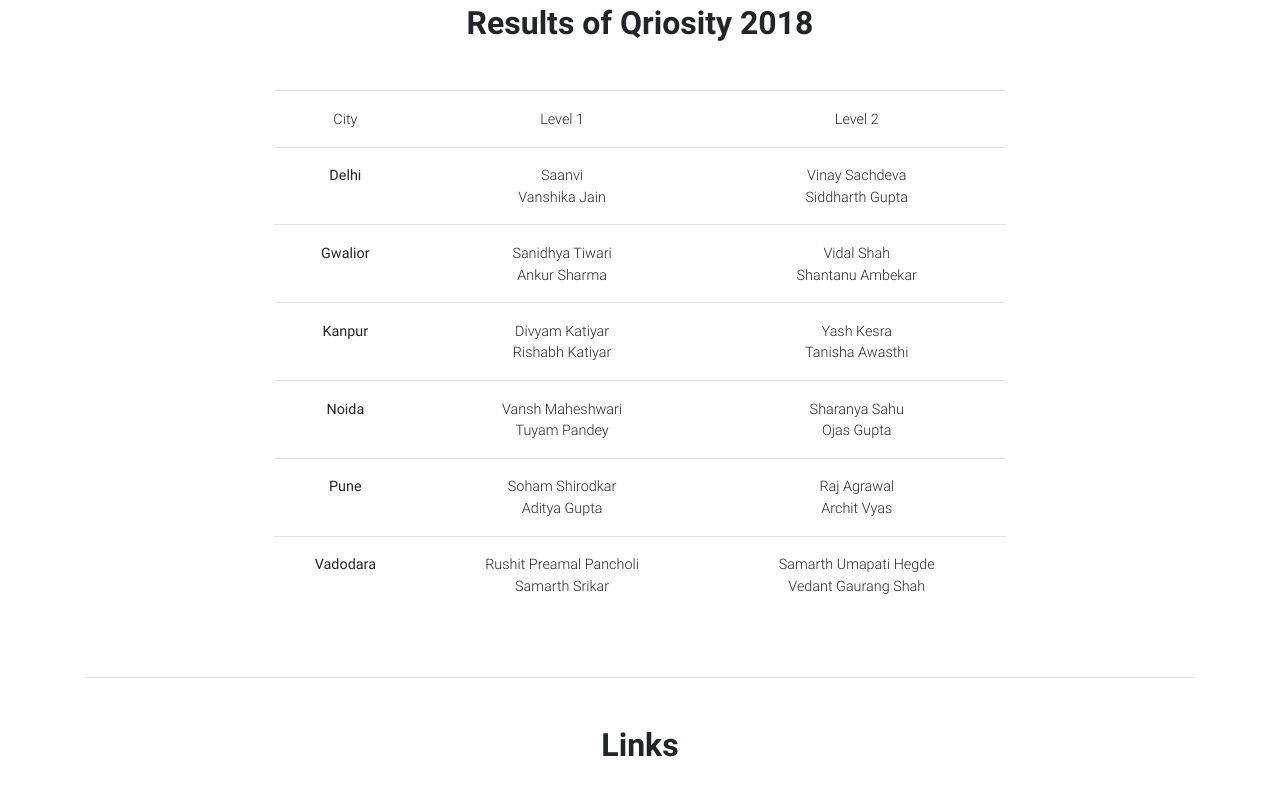
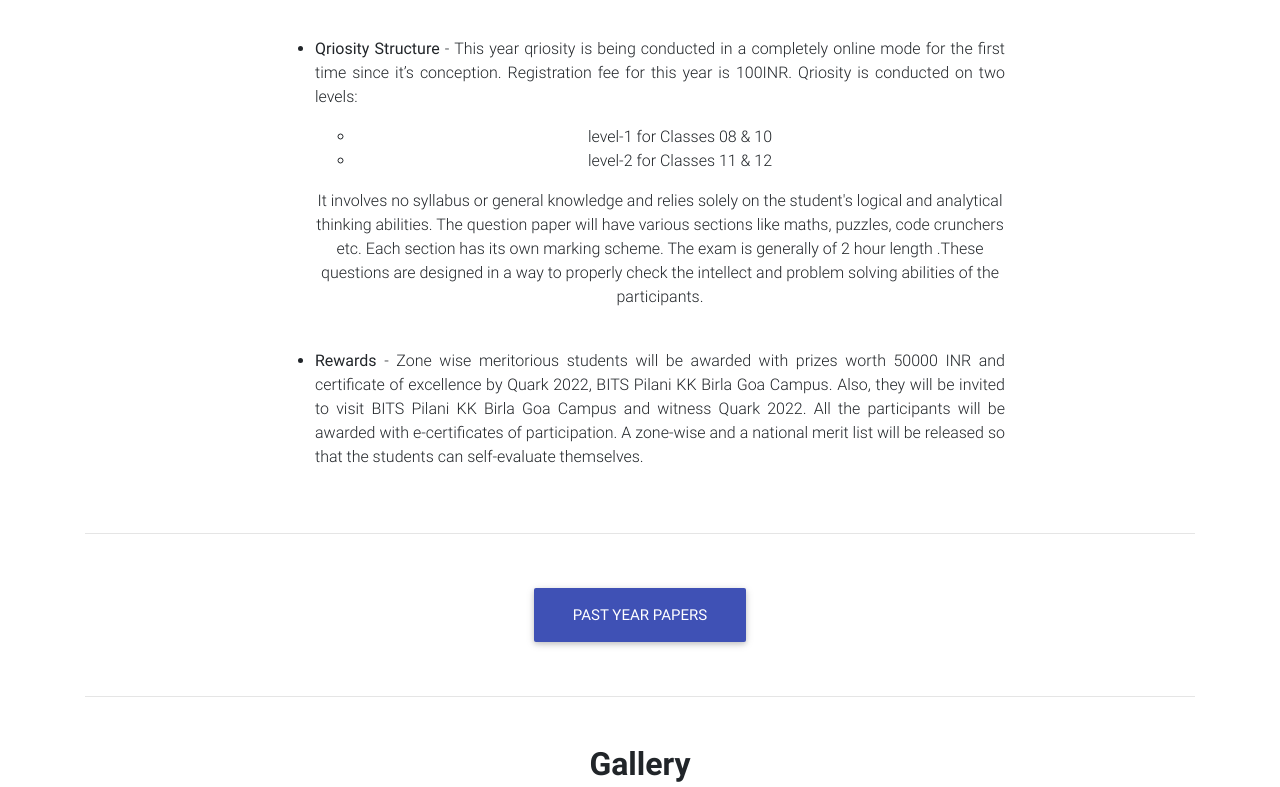
Before and after one commit to git-pi-e/Qriosity-Quark-19, a plain HTML site: page index.html in a window 1280 px wide. Shown: the part 968-1755 px from the top of the page. Drawn offline with nearby package versions, Linux system fonts and the light colour scheme; a script that the page names is missing.

Commit message:
Removed Past success, keys, rewards updated

```diff
--- a/css/style.css
+++ b/css/style.css
@@ -62,6 +62,7 @@ a{
     -moz-background-size: cover;
     -o-background-size: cover;
     background-size: cover;
+    background-position: center;
     height: 900px;
 }
 #register-events{
--- a/index.html
+++ b/index.html
@@ -28,136 +28,17 @@
         </div>
     </nav>
 
-    <div class="qriosity">
-        <div class="mask rgba-black-strong" style="height: 900px;"></div>
+    <div class="bg-img" style="background-image: url('img/image1.jpeg'); background-repeat: no-repeat; background-position: center;">
+        <div class="mask rgba-black-strong" style="height: 467px;"></div>
+    </div>
 
-    </div>
-    <br>
+
     <main class="mt-5">
         <div class="container">
 
-            <section id="best-features" class="text-center">
-                <!-- Heading -->
-                <h2 class="mb-5 font-weight-bold">Results of Qriosity 2018</h2>
 
-                <!--Grid row-->
-                <div class="row d-flex justify-content-center">
-                    <!--Grid column-->
-                    <div class="col-lg-8">
-                        <table class="table table-hover">
-                            <thead>
-                                <tr>
-                                    <td>City</td>
-                                    <td>Level 1</td>
-                                    <td>Level 2</td>
-                                </tr>
-                            </thead>
-                            <tbody>
-                                <tr>
-                                    <td><b>Delhi</b></td>
-
-                                    <td>Saanvi
-                                        <br>
-                                        Vanshika Jain
-                                    </td>
-
-                                    <td>Vinay Sachdeva
-                                        <br>
-                                        Siddharth Gupta
-                                    </td>
-
-                                </tr>
-
-                                <tr>
-                                    <td><b>Gwalior</b></td>
-
-                                    <td>Sanidhya Tiwari
-                                        <br>
-                                        Ankur Sharma
-                                    </td>
-
-                                    <td>Vidal Shah
-                                        <br>
-                                        Shantanu Ambekar
-                                    </td>
-
-                                </tr>
-
-                                <tr>
-                                    <td><b>Kanpur</b></td>
-
-                                    <td>Divyam Katiyar
-                                        <br>
-                                        Rishabh Katiyar
-                                    </td>
-
-                                    <td>Yash Kesra
-                                        <br>
-                                        Tanisha Awasthi
-                                    </td>
-
-                                </tr>
-
-                                <tr>
-                                    <td><b>Noida</b></td>
-
-                                    <td>Vansh Maheshwari
-                                        <br>
-                                        Tuyam Pandey
-                                    </td>
-
-                                    <td>Sharanya Sahu
-                                        <br>
-                                        Ojas Gupta
-                                    </td>
-
-                                </tr>
-
-                                <tr>
-                                    <td><b>Pune</b></td>
-
-                                    <td>Soham Shirodkar
-                                        <br>
-                                        Aditya Gupta
-                                    </td>
-
-                                    <td>Raj Agrawal
-                                        <br>
-                                        Archit Vyas
-                                    </td>
-
-                                </tr>
-                                <tr>
-                                    <td><b>Vadodara</b></td>
-
-                                    <td>Rushit Preamal Pancholi
-                                        <br>
-                                        Samarth Srikar
-                                    </td>
-
-                                    <td>Samarth Umapati Hegde
-                                        <br>
-                                        Vedant Gaurang Shah
-                                    </td>
-
-                                </tr>
-
-
-                            </tbody>
-
-                        </table>
-                    </div>
-                    <!--Grid column-->
-
-                </div>
-                <!--Grid row-->
-
-            </section>
-
-            <hr class="my-5">
             <section class="text-center">
 
-                <h2 class="mb-5 font-weight-bold">Links</h2>
                 <a href="https://forms.gle/SemECuiYjh9KW6XA7"><button type="button"
                         class="btn btn-indigo">Registration</button></a>
                 <a href="https://drive.google.com/folderview?id=1DWXdVFxn0d7_qvGLg2TsxcR0v7nvbH-b"><button type="button"
@@ -219,14 +100,10 @@
                             </li>
                             <br>
                             <li>
-                                <p style="text-align: justify;"><B>Rewards</B> - The meritorious students will be
-                                    awarded with prizes worth INR 10,000 per city and certificate of excellence by Quark
-                                    2019, BITS Pilani KK Birla Goa Campus. Also, they will be invited to visit BITS
-                                    Pilani KK Birla Goa Campus and witness Quark 2019. Apart from this, exciting
-                                    merchandises will be given by Quark 2019 to the students who perform exceptionally
-                                    from each city. All the participants will be awarded with e-certificates of
-                                    participation. A city-wise and a national merit list will be released so that the
-                                    students can self-evaluate themselves.</p>
+                                <p style="text-align: justify;"><B>Rewards</B> - Zone wise meritorious students will be awarded with prizes worth 50000 INR and certificate of excellence by Quark 2022,
+                                BITS Pilani KK Birla Goa Campus. Also, they will be invited to visit BITS Pilani KK Birla Goa Campus and witness Quark
+                                2022. All the participants will be awarded with e-certificates of participation. A zone-wise and a national merit list
+                                will be released so that the students can self-evaluate themselves.</p>
                             </li>
                         </ul>
 
@@ -244,7 +121,7 @@
             <!--  <section id="contact">
 
 
-                <h2 class="mb-5 font-weight-bold text-center">Registration</h2>
+                <h2 class="mb-5 text-center font-weight-bold">Registration</h2>
 
 
                 <div class="row">
@@ -296,10 +173,10 @@
                                         <label for="form34">Phone No.</label>
                                     </div>
 
-                                    <div class="md-form text-center mt-4">
+                                    <div class="mt-4 text-center md-form">
                                         <button type="submit" class="btn btn-primary">
                                             Submit
-                                            <i class="fa fa-paper-plane-o ml-1"></i>
+                                            <i class="ml-1 fa fa-paper-plane-o"></i>
                                         </button>
                                     </div>
                                 <div class="reg-comp" style="display: none; text-align: center;">
@@ -336,39 +213,12 @@
 
             <section id="best-features" class="text-center">
 
-                <!-- Heading -->
-                <h2 class="mb-5 font-weight-bold">Previous Year Papers</h2>
                 <!--Grid row-->
                 <a href="https://drive.google.com/drive/folders/1s1zs2Uyhc9wtkeCcixjM-4IGxa5cy0QJ?usp=sharing"><button
-                        type="button" class="btn btn-indigo">Past Year Papers</button></a>
+                        type="button" class="btn btn-indigo btn-lg">Past Year Papers</button></a>
             </section>
 
-            <hr class="my-5">
 
-            <section id="best-features" class="text-center">
-
-                <!-- Heading -->
-                <h2 class="mb-5 font-weight-bold">2018 Qriosity Answer Keys</h2>
-                <!--Grid row-->
-                <div class="row d-flex justify-content-center">
-
-                    <!--Grid column-->
-                    <div class="col-md-8">
-                        <ul style="list-style-type: none;">
-                            <li>
-                                <a href="img/Level 1 Answer Key.pdf" download="Level 1 Answer Key.pdf"><button
-                                        type="button" class="btn btn-indigo">Level-1 </button></a>
-                            </li>
-
-                            <li>
-                                <a href="img/Level 2 Answer Key.pdf" download="Level 2 Answer Key.pdf"><button
-                                        type="button" class="btn btn-indigo">Level-2 </button></a>
-                            </li>
-
-                        </ul>
-                    </div>
-                </div>
-            </section>
 
             <hr class="my-5">
 
@@ -381,7 +231,7 @@
                 <div class="row">
 
                     <!--Grid column-->
-                    <div class="col-lg-4 col-md-12 mb-3 ary">
+                    <div class="mb-3 col-lg-4 col-md-12 ary">
                         <div class="view overlay z-depth-1-half">
                             <img src="img/image2.jpeg" class="img-fluid" alt="" style="height: 246px;">
                             <div class="mask rgba-white-slight"></div>
@@ -390,7 +240,7 @@
                     <!--Grid column-->
 
                     <!--Grid column-->
-                    <div class="col-lg-4 col-md-12 mb-3 ary">
+                    <div class="mb-3 col-lg-4 col-md-12 ary">
                         <div class="view overlay z-depth-1-half">
                             <img src="img/image4.jpeg" class="img-fluid" alt="">
                             <div class="mask rgba-white-slight"></div>
@@ -399,7 +249,7 @@
                     <!--Grid column-->
 
                     <!--Grid column-->
-                    <div class="col-lg-4 col-md-12 mb-3 ary">
+                    <div class="mb-3 col-lg-4 col-md-12 ary">
                         <div class="view overlay z-depth-1-half">
                             <img src="img/image3.jpeg" class="img-fluid" alt="" style="height: 246px;">
                             <div class="mask rgba-white-slight"></div>
@@ -408,7 +258,7 @@
                     <!--Grid column-->
 
                     <!--Grid column-->
-                    <div class="col-lg-4 col-md-12 mb-3 ary">
+                    <div class="mb-3 col-lg-4 col-md-12 ary">
                         <div class="view overlay z-depth-1-half">
                             <img src="img/image3.png" class="img-fluid" alt="">
                             <div class="mask rgba-white-slight"></div>
@@ -417,7 +267,7 @@
                     <!--Grid column-->
 
                     <!--Grid column-->
-                    <div class="col-lg-4 col-md-12 mb-3 ary">
+                    <div class="mb-3 col-lg-4 col-md-12 ary">
                         <div class="view overlay z-depth-1-half">
                             <img src="img/image2.png" class="img-fluid" alt="" style="height: 355px; width: 400px;">
                             <div class="mask rgba-white-slight"></div>
@@ -426,7 +276,7 @@
                     <!--Grid column-->
 
                     <!--Grid column-->
-                    <div class="col-lg-4 col-md-12 mb-3 ary">
+                    <div class="mb-3 col-lg-4 col-md-12 ary">
                         <div class="view overlay z-depth-1-half">
                             <img src="img/image5.jpeg" class="img-fluid" alt="" style="height: 355px; width: 400px;">
                             <div class="mask rgba-white-slight"></div>
@@ -457,13 +307,14 @@
             <hr class="my-5">
 
         </div>
+
         <!-- Footer -->
-        <footer class=" text-center " style="background-color:#303F9F;">
+        <footer class="text-center " style="background-color:#303F9F;">
 
             <!-- Grid container -->
 
             <!-- Copyright -->
-            <div class="text-center p-3 text-white" style="background-color: #303F9F">
+            <div class="p-3 text-center text-white" style="background-color: #303F9F">
                 &copy;
                 <script>
                     document.write(new Date().getFullYear());
```
Also changed, not shown: 1 other file.
